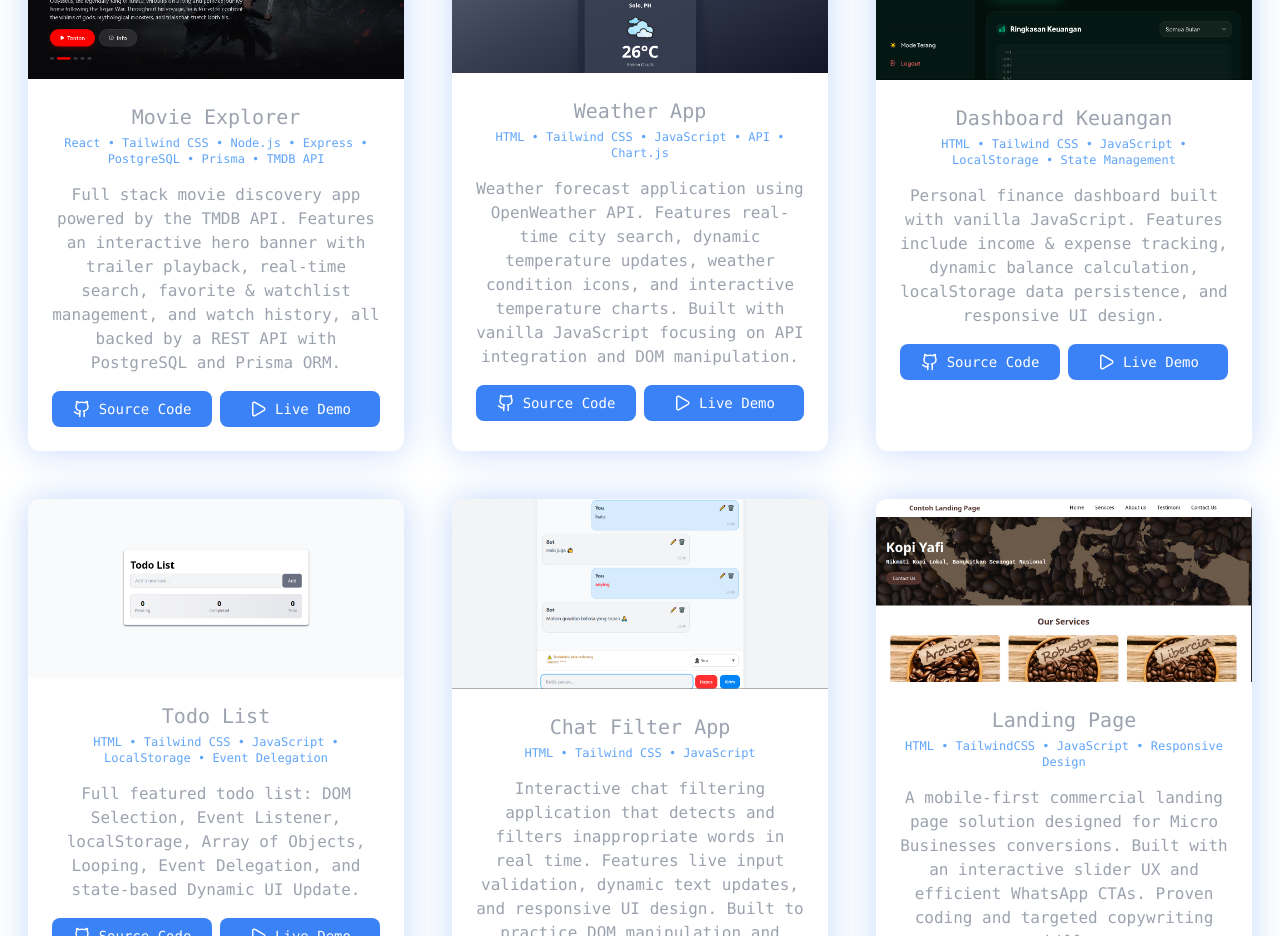
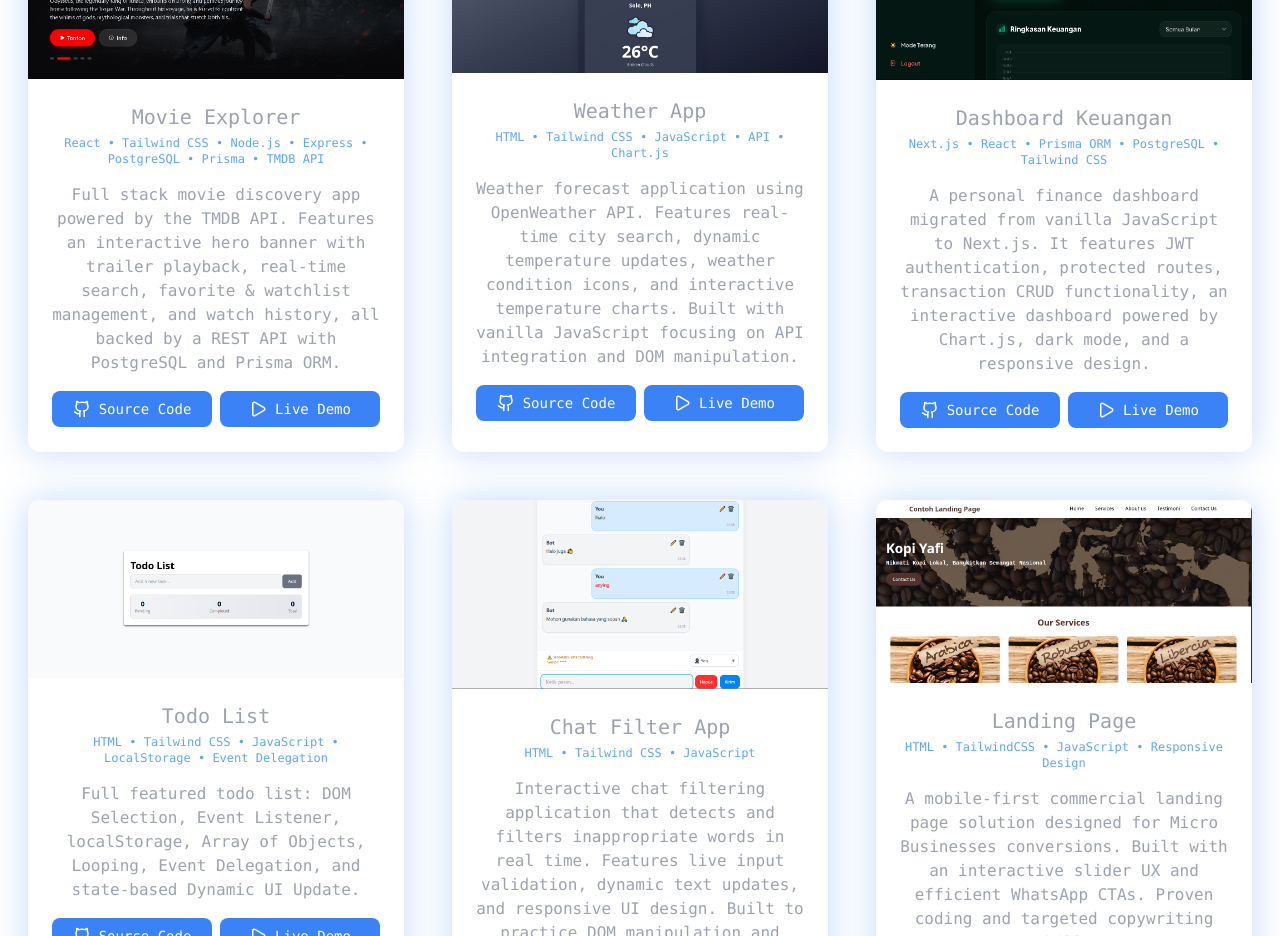
Before and after one commit to yafigian3-hue/portfolio-v2, a React (Vite) app: page / in a window 1280 px wide. Shown: the part 1880-2816 px from the top of the page. Built offline with nearby package versions, Linux system fonts and the light colour scheme.

Commit message:
add new project

```diff
--- a/index.html
+++ b/index.html
@@ -3,7 +3,7 @@
   <head>
     <meta charset="UTF-8" />
     <meta name="viewport" content="width=device-width, initial-scale=1.0" />
-    <title>React App</title>
+    <title>Portfolio V2</title>
   </head>
   <body>
     <div id="root"></div>
--- a/src/pages/Project.tsx
+++ b/src/pages/Project.tsx
@@ -150,20 +150,19 @@ function project() {
               </h3>
 
               <span className="text-xs text-blue-400 font-mono block mb-3">
-                HTML • Tailwind CSS • JavaScript • LocalStorage • State
-                Management
+                Next.js • React • Prisma ORM • PostgreSQL • Tailwind CSS
               </span>
 
               <p className="text-gray-400 text-center font-mono text-base mt-4">
-                Personal finance dashboard built with vanilla JavaScript.
-                Features include income & expense tracking, dynamic balance
-                calculation, localStorage data persistence, and responsive UI
-                design.
+                A personal finance dashboard migrated from vanilla JavaScript to
+                Next.js. It features JWT authentication, protected routes,
+                transaction CRUD functionality, an interactive dashboard powered
+                by Chart.js, dark mode, and a responsive design.
               </p>
               <div className="bottom-0 mt-4 grid grid-cols-2 gap-2">
                 {/* Source Code */}
                 <a
-                  href="https://github.com/yafigian3-hue/dashboard-keuangan-vanilla"
+                  href="https://github.com/yafigian3-hue/dashboard-keuangan-nextjs"
                   target="_blank"
                   rel="noopener noreferrer"
                   className="flex items-center justify-center gap-2 rounded-lg
@@ -176,7 +175,7 @@ function project() {
 
                 {/* Live Demo */}
                 <a
-                  href="https://yafigian3-hue.github.io/dashboard-keuangan-vanilla/dashboard.html"
+                  href="https://dashboard-keuangan-nextjs-4olejfv8v-yafigian3-1101s-projects.vercel.app/"
                   target="_blank"
                   rel="noopener noreferrer"
                   className="flex items-center justify-center gap-2 rounded-lg
```
